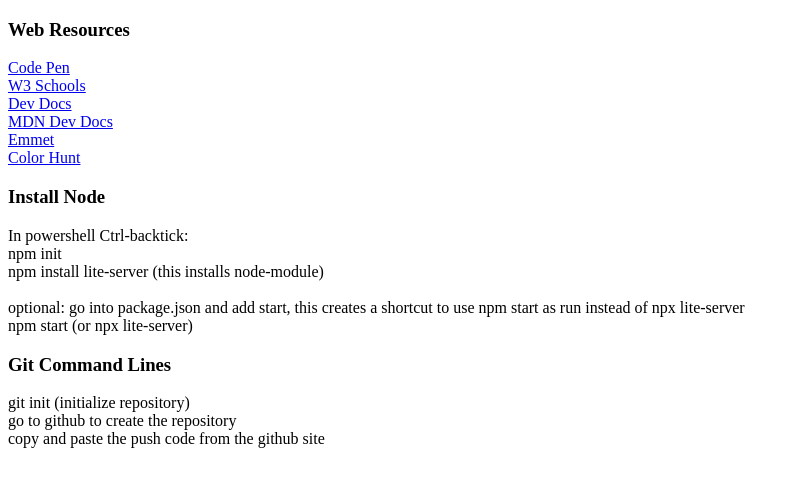
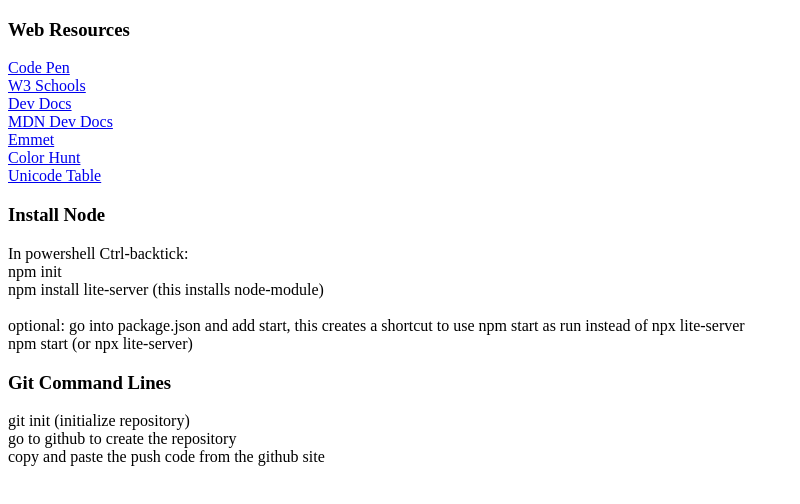
Before and after one commit to ltulathi/web-bootcamp, a website: page index.html in a window 1280 px wide. Shown: the whole page, without its empty margins (0-800 px from the left). Drawn offline with Linux system fonts and the light colour scheme.

Commit message:
added links

```diff
--- a/index.html
+++ b/index.html
@@ -18,6 +18,8 @@
     <a href="http://docs.emmet.io/cheat-sheet">Emmet</a>
     <br>
     <a href="http://colorhunt.co">Color Hunt</a>
+    <br>
+    <a href="http://unicode-table.com/">Unicode Table</a>
     <h3>Install Node</h3>
     In powershell Ctrl-backtick: <br>
     npm init <br>
```
